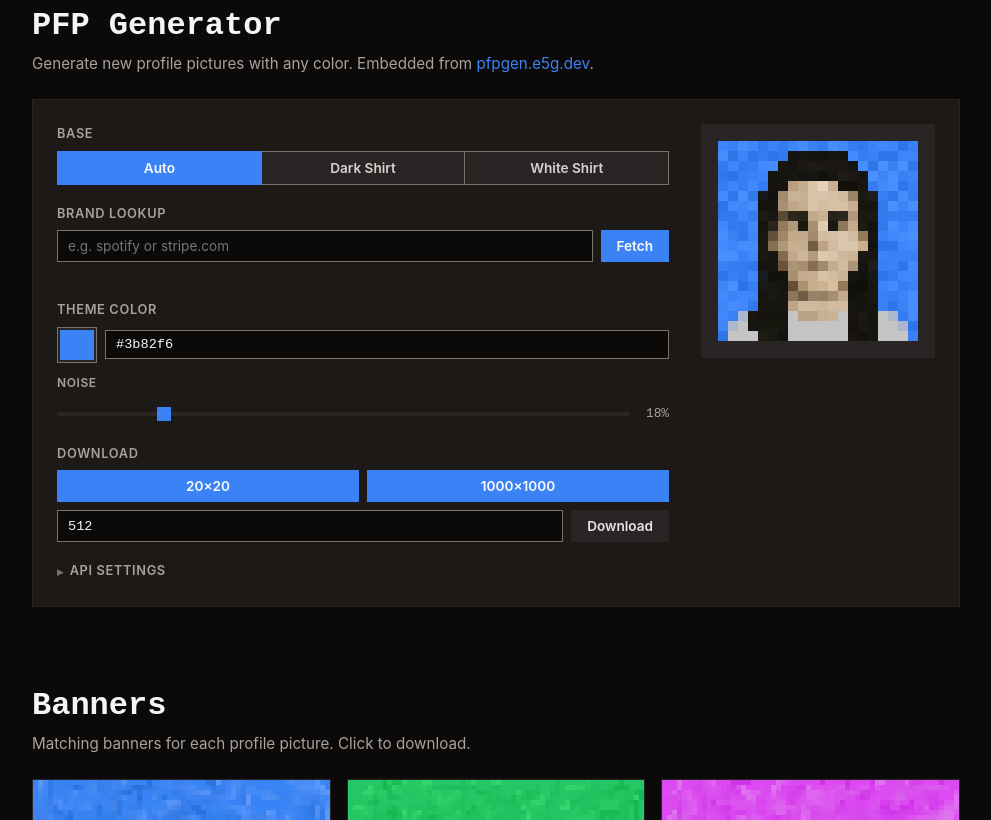
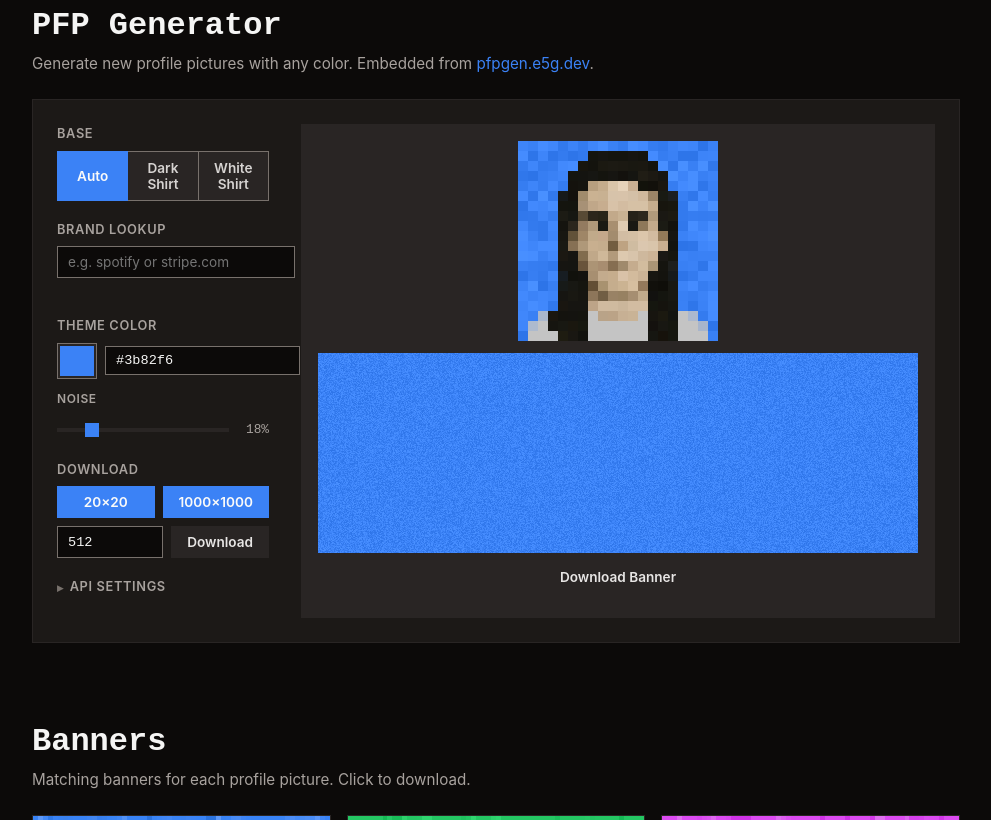
Before and after one commit to elouangrimm/brand, a plain HTML site: page index.html in a window 1280 px wide. Shown: the part 1980-2800 px from the top of the page, without its empty margins (264-1255 px from the left). Drawn offline with Linux system fonts and the light colour scheme.

Commit message:
Fix a bunch of stuff (formatting, styles etc

```diff
--- a/brand-data.json
+++ b/brand-data.json
@@ -14,7 +14,8 @@
     "colors": {
         "primary": [
             { "name": "Blue", "hex": "#3b82f6", "usage": "Primary accent, links, buttons" },
-            { "name": "Blue Hover", "hex": "#5193f8", "usage": "Hover states" }
+            { "name": "Dark Stone", "hex": "#0c0a09", "usage": "Background" },
+            { "name": "Stone 050", "hex": "#fafaf9", "usage": "White text" }
         ],
         "neutrals": [
             { "name": "Stone 950", "hex": "#0c0a09", "usage": "Background" },
--- a/index.html
+++ b/index.html
@@ -25,7 +25,7 @@
     <nav id="sidebar">
         <div id="sidebar-header">
             <span id="sidebar-title">brand</span>
-            <span id="sidebar-dot">.elouan.xyz</span>
+            <span id="sidebar-dot"><a href="https://elouan.xyz/">.elouan.xyz</a></span>
         </div>
         <ul id="sidebar-nav">
             <li><a href="#colors" class="nav-link active" data-section="colors">Colors</a></li>
@@ -37,7 +37,7 @@
             <li><a href="#store" class="nav-link" data-section="store">Image Store</a></li>
         </ul>
         <div id="sidebar-footer">
-            <a href="https://elouan.xyz" target="_blank">elouan.xyz</a>
+            <a href="https://elouan.xyz" target="_blank">elouan.xyz</a>·
             <a href="https://github.com/elouangrimm" target="_blank">github</a>
         </div>
     </nav>
@@ -148,6 +148,10 @@
 
                     <div class="pfpgen-preview">
                         <canvas id="pfpgen-canvas" width="200" height="200"></canvas>
+                        <canvas id="pfpgen-banner-canvas" width="600" height="200"></canvas>
+                        <div class="download-row banner-dl-row">
+                            <button class="action-btn secondary" id="pfpgen-dl-banner">Download Banner</button>
+                        </div>
                     </div>
                 </div>
             </div>
@@ -158,8 +162,8 @@
             <p class="section-desc">Matching banners for each profile picture. Click to download.</p>
             <div id="banners-grid" class="banner-grid"></div>
             <details class="originals-toggle">
-                <summary>Show Originals</summary>
-                <div id="banners-originals-grid" class="banner-grid"></div>
+                <summary>Show Originals (raw pixel art)</summary>
+                <div id="banners-originals-grid" class="banner-grid originals-pixelated"></div>
             </details>
         </section>
 
--- a/script.js
+++ b/script.js
@@ -19,7 +19,18 @@ function showToast(msg) {
 
 async function copyText(text) {
     try {
-        await navigator.clipboard.writeText(text);
+        if (navigator.clipboard && window.isSecureContext) {
+            await navigator.clipboard.writeText(text);
+        } else {
+            const ta = document.createElement("textarea");
+            ta.value = text;
+            ta.style.position = "fixed";
+            ta.style.left = "-9999px";
+            document.body.appendChild(ta);
+            ta.select();
+            document.execCommand("copy");
+            ta.remove();
+        }
         showToast(`Copied: ${text}`);
     } catch {
         showToast("Copy failed");
@@ -541,6 +552,63 @@ function renderStore() {
     brandFetchBtn.addEventListener("click", fetchBrand);
     brandInput.addEventListener("keydown", (e) => { if (e.key === "Enter") fetchBrand(); });
 
+    const bannerCanvas = document.getElementById("pfpgen-banner-canvas");
+    const bannerCtx = bannerCanvas.getContext("2d");
+    const dlBanner = document.getElementById("pfpgen-dl-banner");
+
+    function renderBannerToCanvas(canvas, w, h) {
+        const c = canvas.getContext("2d");
+        canvas.width = w;
+        canvas.height = h;
+        c.imageSmoothingEnabled = false;
+
+        const { r, g, b } = hexToRgb(themeColor);
+        const intensity = noiseIntensity / 100;
+
+        const offscreen = document.createElement("canvas");
+        offscreen.width = w;
+        offscreen.height = h;
+        const oc = offscreen.getContext("2d");
+
+        const imgData = oc.createImageData(w, h);
+        const rng = mulberry32(42);
+        for (let y = 0; y < h; y++) {
+            for (let x = 0; x < w; x++) {
+                const i = (y * w + x) * 4;
+                const noise = (rng() - 0.5) * 2 * intensity * 80;
+                imgData.data[i]     = Math.max(0, Math.min(255, r + noise));
+                imgData.data[i + 1] = Math.max(0, Math.min(255, g + noise));
+                imgData.data[i + 2] = Math.max(0, Math.min(255, b + noise));
+                imgData.data[i + 3] = 255;
+            }
+        }
+        oc.putImageData(imgData, 0, 0);
+        c.drawImage(offscreen, 0, 0);
+    }
+
+    function bannerRender() {
+        resolveVariant();
+        renderBannerToCanvas(bannerCanvas, 600, 200);
+    }
+
+    function bannerDownload() {
+        resolveVariant();
+        const offCanvas = document.createElement("canvas");
+        renderBannerToCanvas(offCanvas, 1500, 500);
+        const link = document.createElement("a");
+        link.download = pfpBrandName ? `${pfpBrandName}_banner.png` : "banner_1500x500.png";
+        link.href = offCanvas.toDataURL("image/png");
+        link.click();
+    }
+
+    dlBanner.addEventListener("click", bannerDownload);
+
+    const origPfpRender = pfpRender;
+    pfpRender = function() {
+        origPfpRender();
+        bannerRender();
+    };
+
     pfpRender();
 })();
 
@@ -646,9 +714,9 @@ function renderStore() {
         ctx.fillStyle = bg;
         ctx.fillRect(0, 0, w, h);
 
-        const padding = w * 0.06;
-        const logoSize = Math.min(h * 0.65, w * 0.25);
-        const logoX = padding + logoSize * 0.15;
+        const padding = w * 0.04;
+        const logoSize = Math.min(h * 0.6, w * 0.22);
+        const logoX = padding * 1.5;
         const logoY = (h - logoSize) / 2;
 
         if (logoImg) {
@@ -666,42 +734,55 @@ function renderStore() {
             ctx.restore();
         }
 
-        const textX = logoImg ? logoX + logoSize + padding * 0.8 : padding;
-        const textAreaW = w - textX - padding;
+        const textX = logoImg ? logoX + logoSize + padding * 1.2 : padding * 1.5;
+        const textAreaW = w - textX - padding * 1.5;
 
-        const titleFontSize = fitFontSize(ctx, titleText, textAreaW, h * 0.22, "bold", true);
-        ctx.font = `bold ${titleFontSize}px "JetBrains Mono", "SF Mono", monospace`;
+        const maxTitleSize = Math.min(h * 0.18, w * 0.1);
+        const titleFamily = '"JetBrains Mono", "SF Mono", monospace';
+        let titleFontSize = maxTitleSize;
+        ctx.font = `bold ${titleFontSize}px ${titleFamily}`;
+        let titleLines = wrapText(ctx, titleText, textAreaW);
+        while (titleLines.length > 2 && titleFontSize > 16) {
+            titleFontSize -= 2;
+            ctx.font = `bold ${titleFontSize}px ${titleFamily}`;
+            titleLines = wrapText(ctx, titleText, textAreaW);
+        }
+
+        const subFamily = '"JetBrains Mono", "SF Mono", monospace';
+        let subFontSize = Math.min(h * 0.09, titleFontSize * 0.55);
+        ctx.font = `${subFontSize}px ${subFamily}`;
+        let subLines = subtitleText ? wrapText(ctx, subtitleText, textAreaW) : [];
+        while (subLines.length > 3 && subFontSize > 12) {
+            subFontSize -= 2;
+            ctx.font = `${subFontSize}px ${subFamily}`;
+            subLines = wrapText(ctx, subtitleText, textAreaW);
+        }
+
+        const titleBlockH = titleLines.length * titleFontSize * 1.15;
+        const gap = subtitleText ? h * 0.025 : 0;
+        const subBlockH = subLines.length * subFontSize * 1.4;
+        const totalH = titleBlockH + gap + subBlockH;
+        const startY = (h - totalH) / 2;
+
+        ctx.font = `bold ${titleFontSize}px ${titleFamily}`;
         ctx.fillStyle = titleColor;
-        ctx.textBaseline = "bottom";
+        ctx.textBaseline = "top";
+        let ty = startY;
+        titleLines.forEach((line) => {
+            ctx.fillText(line, textX, ty);
+            ty += titleFontSize * 1.15;
+        });
 
-        const centerY = h / 2;
-        const titleY = subtitleText ? centerY - h * 0.02 : centerY + titleFontSize * 0.35;
-        ctx.fillText(titleText, textX, titleY);
-
-        if (subtitleText) {
-            const subFontSize = fitFontSize(ctx, subtitleText, textAreaW, h * 0.12, "normal", false);
-            ctx.font = `${subFontSize}px "JetBrains Mono", "SF Mono", monospace`;
+        if (subtitleText && subLines.length) {
+            ctx.font = `${subFontSize}px ${subFamily}`;
             ctx.fillStyle = subtitleColor;
             ctx.textBaseline = "top";
-
-            const lines = wrapText(ctx, subtitleText, textAreaW);
-            let lineY = titleY + h * 0.03;
-            lines.forEach((line) => {
-                ctx.fillText(line, textX, lineY);
-                lineY += subFontSize * 1.4;
+            let sy = ty + gap;
+            subLines.forEach((line) => {
+                ctx.fillText(line, textX, sy);
+                sy += subFontSize * 1.4;
             });
         }
-    }
-
-    function fitFontSize(ctx, text, maxW, maxH, weight, isMono) {
-        let size = maxH;
-        const family = isMono ? '"JetBrains Mono", "SF Mono", monospace' : '-apple-system, sans-serif';
-        while (size > 12) {
-            ctx.font = `${weight} ${size}px ${family}`;
-            if (ctx.measureText(text).width <= maxW) return size;
-            size -= 2;
-        }
-        return size;
     }
 
     function wrapText(ctx, text, maxW) {
@@ -799,6 +880,24 @@ function renderStore() {
 
     sections.forEach((section) => observer.observe(section));
 
+    const content = document.getElementById("content");
+    content.addEventListener("scroll", () => {
+        if (content.scrollTop + content.clientHeight >= content.scrollHeight - 40) {
+            const lastSection = sections[sections.length - 1];
+            navLinks.forEach((link) => {
+                link.classList.toggle("active", link.dataset.section === lastSection.id);
+            });
+        }
+    });
+    window.addEventListener("scroll", () => {
+        if (window.innerHeight + window.scrollY >= document.body.scrollHeight - 40) {
+            const lastSection = sections[sections.length - 1];
+            navLinks.forEach((link) => {
+                link.classList.toggle("active", link.dataset.section === lastSection.id);
+            });
+        }
+    });
+
     navLinks.forEach((link) => {
         link.addEventListener("click", (e) => {
             if (window.innerWidth <= 900) {
--- a/style.css
+++ b/style.css
@@ -240,6 +240,7 @@ section {
     display: grid;
     grid-template-columns: repeat(auto-fill, minmax(140px, 1fr));
     gap: 12px;
+    align-items: start;
 }
 
 .swatch {
@@ -258,6 +259,7 @@ section {
 .swatch-color {
     height: 64px;
     width: 100%;
+    border-bottom: 1px solid var(--border);
 }
 
 .swatch-info {
@@ -439,19 +441,39 @@ section {
     min-width: 0;
 }
 
+#pfpgen-canvas {
+    width: 200px;
+    height: 200px;
+    image-rendering: pixelated;
+    image-rendering: crisp-edges;
+}
+
+#pfpgen-banner-canvas {
+    width: 100%;
+    max-width: 600px;
+    height: auto;
+    image-rendering: pixelated;
+    image-rendering: crisp-edges;
+    margin-top: 12px;
+}
+
+.banner-dl-row {
+    margin-top: 8px;
+    justify-content: center;
+}
+
 .pfpgen-preview {
     flex-shrink: 0;
     display: flex;
+    flex-direction: column;
     justify-content: center;
-    align-items: flex-start;
+    align-items: center;
     background-color: var(--bg-surface);
     border: 1px solid var(--border);
     padding: 16px;
 }
 
-#pfpgen-canvas {
-    width: 200px;
-    height: 200px;
+.originals-pixelated img {
     image-rendering: pixelated;
     image-rendering: crisp-edges;
 }
@@ -873,6 +895,24 @@ section {
     color: var(--accent);
 }
 
+#card-title,
+#card-subtitle {
+    width: 100%;
+    padding: 8px 10px;
+    background-color: var(--bg);
+    border: 1px solid var(--border-strong);
+    color: var(--text-bright);
+    font-family: var(--font-mono);
+    font-size: 0.9rem;
+    margin-bottom: 6px;
+}
+
+#card-title:focus,
+#card-subtitle:focus {
+    outline: none;
+    border-color: var(--accent);
+}
+
 .card-export-row {
     display: flex;
     gap: 8px;
```
